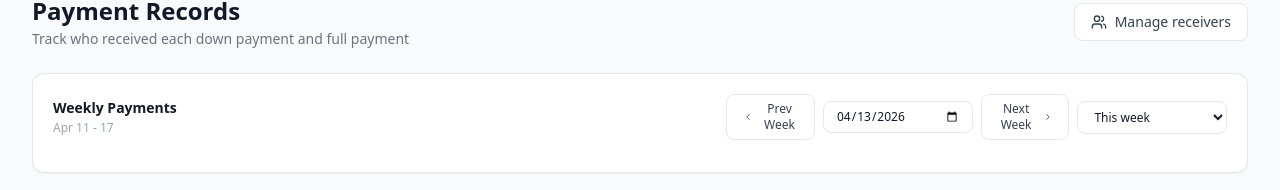
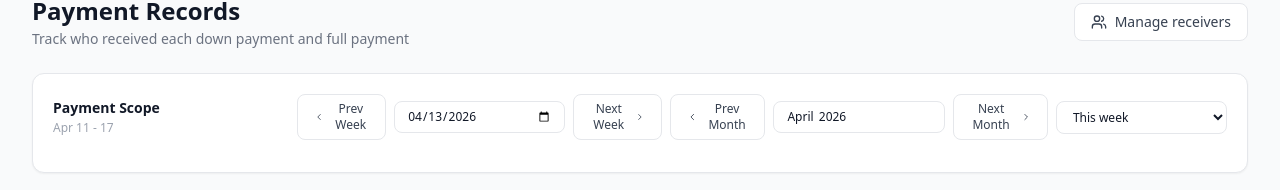
Before and after one commit to HiroTryingC4/evangelinasP, a Next.js app: page /payments in a window 1280 px wide. Shown: the part 102-292 px from the top of the page. Built offline with nearby package versions, Linux system fonts and the light colour scheme; no server answers; the database is empty.

Commit message:
Add monthly scope to records/transfers and show all units in dashboard analytics

```diff
--- a/src/app/api/dashboard/route.ts
+++ b/src/app/api/dashboard/route.ts
@@ -23,9 +23,23 @@ export async function GET(req: NextRequest) {
       .from(unitConfigs)
       .orderBy(asc(unitConfigs.sortOrder), asc(unitConfigs.id));
 
-    const unitCodes = configuredUnits.length > 0
+    const configuredUnitCodes = configuredUnits.length > 0
       ? configuredUnits.map((u) => u.code)
       : DEFAULT_UNITS;
+
+    // All bookings ever; normalize keys in-memory so legacy/stale fields do not affect totals.
+    const allRaw = await db.select().from(bookings);
+    const all = allRaw.map((b) => ({
+      ...b,
+      normalizedUnit: String(b.unit || "").replace(/^Unit\s*/i, "").trim(),
+      // Prefer canonical date keys written from user input to avoid timestamp timezone drift.
+      checkInKey: b.checkInDateKey || toYMD(b.checkIn),
+      checkOutKey: b.checkOutDateKey || toYMD(b.checkOut),
+    }));
+
+    const bookingUnitCodes = Array.from(new Set(all.map((b) => b.normalizedUnit).filter(Boolean)));
+    const configuredSet = new Set(configuredUnitCodes);
+    const unitCodes = [...configuredUnitCodes, ...bookingUnitCodes.filter((code) => !configuredSet.has(code))];
 
     const selectedUnits = weeklyUnitsParam
       ? Array.from(new Set(
@@ -37,16 +51,6 @@ export async function GET(req: NextRequest) {
       : [];
 
     const hasUnitFilter = selectedUnits.length > 0;
-
-    // All bookings ever; normalize keys in-memory so legacy/stale fields do not affect totals.
-    const allRaw = await db.select().from(bookings);
-    const all = allRaw.map((b) => ({
-      ...b,
-      normalizedUnit: String(b.unit || "").replace(/^Unit\s*/i, "").trim(),
-      // Prefer canonical date keys written from user input to avoid timestamp timezone drift.
-      checkInKey: b.checkInDateKey || toYMD(b.checkIn),
-      checkOutKey: b.checkOutDateKey || toYMD(b.checkOut),
-    }));
 
     // All bookings in the selected date range (for the main stats)
     const filtered = all.filter((b) => {
--- a/src/app/payment-transfers/page.tsx
+++ b/src/app/payment-transfers/page.tsx
@@ -41,8 +41,9 @@ export default function PaymentTransfersPage() {
   const [loading, setLoading] = useState(true);
   const [submitting, setSubmitting] = useState(false);
   const [editingId, setEditingId] = useState<number | null>(null);
-  const [scopeFilter, setScopeFilter] = useState<"week" | "all">("all");
+  const [scopeFilter, setScopeFilter] = useState<"week" | "month" | "all">("all");
   const [weeklyDate, setWeeklyDate] = useState(() => new Date().toISOString().slice(0, 10));
+  const [monthlyDate, setMonthlyDate] = useState(() => new Date().toISOString().slice(0, 7));
   const [accountScope, setAccountScope] = useState<"all" | "month">("all");
   const [accountMonth, setAccountMonth] = useState(() => new Date().toISOString().slice(0, 7));
 
@@ -51,6 +52,13 @@ export default function PaymentTransfersPage() {
     if (Number.isNaN(base.getTime())) return;
     base.setDate(base.getDate() + days);
     setWeeklyDate(base.toISOString().slice(0, 10));
+  };
+
+  const shiftMonth = (months: number) => {
+    const base = new Date(`${monthlyDate}-01T12:00:00`);
+    if (Number.isNaN(base.getTime())) return;
+    base.setMonth(base.getMonth() + months);
+    setMonthlyDate(base.toISOString().slice(0, 7));
   };
 
   // Form state
@@ -87,7 +95,7 @@ export default function PaymentTransfersPage() {
   const fetchTransfers = async () => {
     try {
       const [transferRes, settingsRes] = await Promise.all([
-        fetch(`/api/payment-transfers?weeklyDate=${weeklyDate}&scope=${scopeFilter}&includeAccounts=1&accountScope=${accountScope}&accountMonth=${accountMonth}&_ts=${Date.now()}`, { cache: "no-store" }),
+        fetch(`/api/payment-transfers?weeklyDate=${weeklyDate}&monthlyDate=${monthlyDate}&scope=${scopeFilter}&includeAccounts=1&accountScope=${accountScope}&accountMonth=${accountMonth}&_ts=${Date.now()}`, { cache: "no-store" }),
         fetch(`/api/settings?_ts=${Date.now()}`, { cache: "no-store" }),
       ]);
 
@@ -128,7 +136,7 @@ export default function PaymentTransfersPage() {
 
   useEffect(() => {
     fetchTransfers();
-  }, [weeklyDate, scopeFilter, accountScope, accountMonth]);
+  }, [weeklyDate, monthlyDate, scopeFilter, accountScope, accountMonth]);
 
   // Calculate totals
   const totals = useMemo(() => {
@@ -306,7 +314,9 @@ export default function PaymentTransfersPage() {
               <p className="text-xs text-gray-400 mt-0.5">
                 {scopeFilter === "all"
                   ? "All transfer records"
-                  : formatWeekRange(getSundayToSaturdayWeek(weeklyDate).startDate, getSundayToSaturdayWeek(weeklyDate).endDate)}
+                  : scopeFilter === "month"
+                    ? new Date(`${monthlyDate}-01T12:00:00`).toLocaleDateString("en-PH", { month: "long", year: "numeric" })
+                    : formatWeekRange(getSundayToSaturdayWeek(weeklyDate).startDate, getSundayToSaturdayWeek(weeklyDate).endDate)}
               </p>
             </div>
             <div className="flex items-center gap-2 flex-wrap">
@@ -314,7 +324,7 @@ export default function PaymentTransfersPage() {
                 type="button"
                 onClick={() => shiftWeek(-7)}
                 className="btn-secondary text-xs py-1.5"
-                disabled={scopeFilter === "all"}
+                disabled={scopeFilter !== "week"}
               >
                 <ChevronLeft className="w-4 h-4" /> Prev Week
               </button>
@@ -323,22 +333,46 @@ export default function PaymentTransfersPage() {
                 className="input py-1.5 text-xs w-auto"
                 value={weeklyDate}
                 onChange={(e) => setWeeklyDate(e.target.value)}
-                disabled={scopeFilter === "all"}
+                disabled={scopeFilter !== "week"}
               />
               <button
                 type="button"
                 onClick={() => shiftWeek(7)}
                 className="btn-secondary text-xs py-1.5"
-                disabled={scopeFilter === "all"}
+                disabled={scopeFilter !== "week"}
               >
                 Next Week <ChevronRight className="w-4 h-4" />
+              </button>
+              <button
+                type="button"
+                onClick={() => shiftMonth(-1)}
+                className="btn-secondary text-xs py-1.5"
+                disabled={scopeFilter !== "month"}
+              >
+                <ChevronLeft className="w-4 h-4" /> Prev Month
+              </button>
+              <input
+                type="month"
+                className="input py-1.5 text-xs w-auto"
+                value={monthlyDate}
+                onChange={(e) => setMonthlyDate(e.target.value)}
+                disabled={scopeFilter !== "month"}
+              />
+              <button
+                type="button"
+                onClick={() => shiftMonth(1)}
+                className="btn-secondary text-xs py-1.5"
+                disabled={scopeFilter !== "month"}
+              >
+                Next Month <ChevronRight className="w-4 h-4" />
               </button>
               <select
                 className="input py-1.5 text-xs"
                 value={scopeFilter}
-                onChange={(e) => setScopeFilter(e.target.value as "week" | "all")}
+                onChange={(e) => setScopeFilter(e.target.value as "week" | "month" | "all")}
               >
                 <option value="week">This week</option>
+                <option value="month">This month</option>
                 <option value="all">All transfers</option>
               </select>
             </div>
--- a/src/app/payments/page.tsx
+++ b/src/app/payments/page.tsx
@@ -72,7 +72,7 @@ export default function PaymentsPage() {
   const [typeFilter, setTypeFilter] = useState("");
   const [statusFilter, setStatusFilter] = useState("");
   const [balanceFilter, setBalanceFilter] = useState("");
-  const [scopeFilter, setScopeFilter] = useState<"week" | "all">("week");
+  const [scopeFilter, setScopeFilter] = useState<"week" | "month" | "all">("week");
   const [search, setSearch] = useState("");
   const [dateFilter, setDateFilter] = useState("");
   const [compactMode, setCompactMode] = useState(false);
@@ -81,6 +81,7 @@ export default function PaymentsPage() {
   const [loading, setLoading] = useState(true);
   const [refreshing, setRefreshing] = useState(false);
   const [weeklyDate, setWeeklyDate] = useState(() => toYMD(new Date()));
+  const [monthlyDate, setMonthlyDate] = useState(() => toYMD(new Date()).slice(0, 7));
 
   const normalizeDateInput = (value: string): string => {
     if (/^\d{4}-\d{2}-\d{2}$/.test(value)) return value;
@@ -99,6 +100,13 @@ export default function PaymentsPage() {
     if (Number.isNaN(base.getTime())) return;
     base.setDate(base.getDate() + days);
     setWeeklyDate(toYMD(base));
+  };
+
+  const shiftMonth = (months: number) => {
+    const base = new Date(`${monthlyDate}-01T12:00:00`);
+    if (Number.isNaN(base.getTime())) return;
+    base.setMonth(base.getMonth() + months);
+    setMonthlyDate(toYMD(base).slice(0, 7));
   };
 
   const toggleReceiver = (receiver: string) => {
@@ -219,6 +227,7 @@ export default function PaymentsPage() {
     const week = getSundayToSaturdayWeek(normalizeDateInput(weeklyDate));
     const weekStartKey = week.startDate;
     const weekEndKey = week.endDate;
+    const monthKey = monthlyDate;
 
     return records.filter((record) => {
       if (scopeFilter === "week") {
@@ -226,6 +235,11 @@ export default function PaymentsPage() {
           ? (record.checkInDateKey || toYMD(record.bookingDate))
           : toYMD(record.paymentDate ?? record.bookingDate);
         if (recordDateKey < weekStartKey || recordDateKey > weekEndKey) return false;
+      } else if (scopeFilter === "month") {
+        const recordDateKey = record.paymentType === "BK"
+          ? (record.checkInDateKey || toYMD(record.bookingDate))
+          : toYMD(record.paymentDate ?? record.bookingDate);
+        if (!recordDateKey.startsWith(monthKey)) return false;
       }
 
       if (receiverFilters.length > 0) {
@@ -256,7 +270,7 @@ export default function PaymentsPage() {
         (record.receivedBy ?? "").toLowerCase().includes(q)
       );
     });
-  }, [records, receiverFilters, unitFilters, typeFilter, statusFilter, balanceFilter, search, dateFilter, scopeFilter, weeklyDate]);
+  }, [records, receiverFilters, unitFilters, typeFilter, statusFilter, balanceFilter, search, dateFilter, scopeFilter, weeklyDate, monthlyDate]);
 
   const getPaidAmount = (record: PaymentRecord) => {
     if (record.paymentType !== "BK") return 0;
@@ -308,11 +322,13 @@ export default function PaymentsPage() {
       <div className="card p-4 sm:p-5">
         <div className="flex flex-col sm:flex-row sm:items-center sm:justify-between gap-3 mb-3">
           <div>
-            <h2 className="text-sm font-semibold text-gray-900">Weekly Payments</h2>
+            <h2 className="text-sm font-semibold text-gray-900">Payment Scope</h2>
             <p className="text-xs text-gray-400 mt-0.5">
               {scopeFilter === "all"
                 ? "All payment records"
-                : formatWeekRange(getSundayToSaturdayWeek(weeklyDate).startDate, getSundayToSaturdayWeek(weeklyDate).endDate)}
+                : scopeFilter === "month"
+                  ? new Date(`${monthlyDate}-01T12:00:00`).toLocaleDateString("en-PH", { month: "long", year: "numeric" })
+                  : formatWeekRange(getSundayToSaturdayWeek(weeklyDate).startDate, getSundayToSaturdayWeek(weeklyDate).endDate)}
             </p>
           </div>
           <div className="grid grid-cols-2 sm:flex sm:items-center gap-2 w-full sm:w-auto">
@@ -320,7 +336,7 @@ export default function PaymentsPage() {
               type="button"
               onClick={() => shiftWeek(-7)}
               className="btn-secondary text-xs py-1.5 justify-center"
-              disabled={scopeFilter === "all"}
+              disabled={scopeFilter !== "week"}
             >
               <ChevronLeft className="w-4 h-4" /> Prev Week
             </button>
@@ -329,22 +345,46 @@ export default function PaymentsPage() {
               className="input py-1.5 text-xs w-full"
               value={weeklyDate}
                 onChange={(e) => setWeeklyDate(normalizeDateInput(e.target.value))}
-              disabled={scopeFilter === "all"}
+              disabled={scopeFilter !== "week"}
             />
             <button
               type="button"
               onClick={() => shiftWeek(7)}
               className="btn-secondary text-xs py-1.5 justify-center"
-              disabled={scopeFilter === "all"}
+              disabled={scopeFilter !== "week"}
             >
               Next Week <ChevronRight className="w-4 h-4" />
+            </button>
+            <button
+              type="button"
+              onClick={() => shiftMonth(-1)}
+              className="btn-secondary text-xs py-1.5 justify-center"
+              disabled={scopeFilter !== "month"}
+            >
+              <ChevronLeft className="w-4 h-4" /> Prev Month
+            </button>
+            <input
+              type="month"
+              className="input py-1.5 text-xs w-full"
+              value={monthlyDate}
+              onChange={(e) => setMonthlyDate(e.target.value)}
+              disabled={scopeFilter !== "month"}
+            />
+            <button
+              type="button"
+              onClick={() => shiftMonth(1)}
+              className="btn-secondary text-xs py-1.5 justify-center"
+              disabled={scopeFilter !== "month"}
+            >
+              Next Month <ChevronRight className="w-4 h-4" />
             </button>
             <select
               className="input py-1.5 text-xs w-full"
               value={scopeFilter}
-              onChange={(e) => setScopeFilter(e.target.value as "week" | "all") }
+              onChange={(e) => setScopeFilter(e.target.value as "week" | "month" | "all") }
             >
               <option value="week">This week</option>
+              <option value="month">This month</option>
               <option value="all">All records</option>
             </select>
             {refreshing && (
```
Also changed, not shown: src/app/api/payment-transfers/route.ts (+11 -2 lines).
